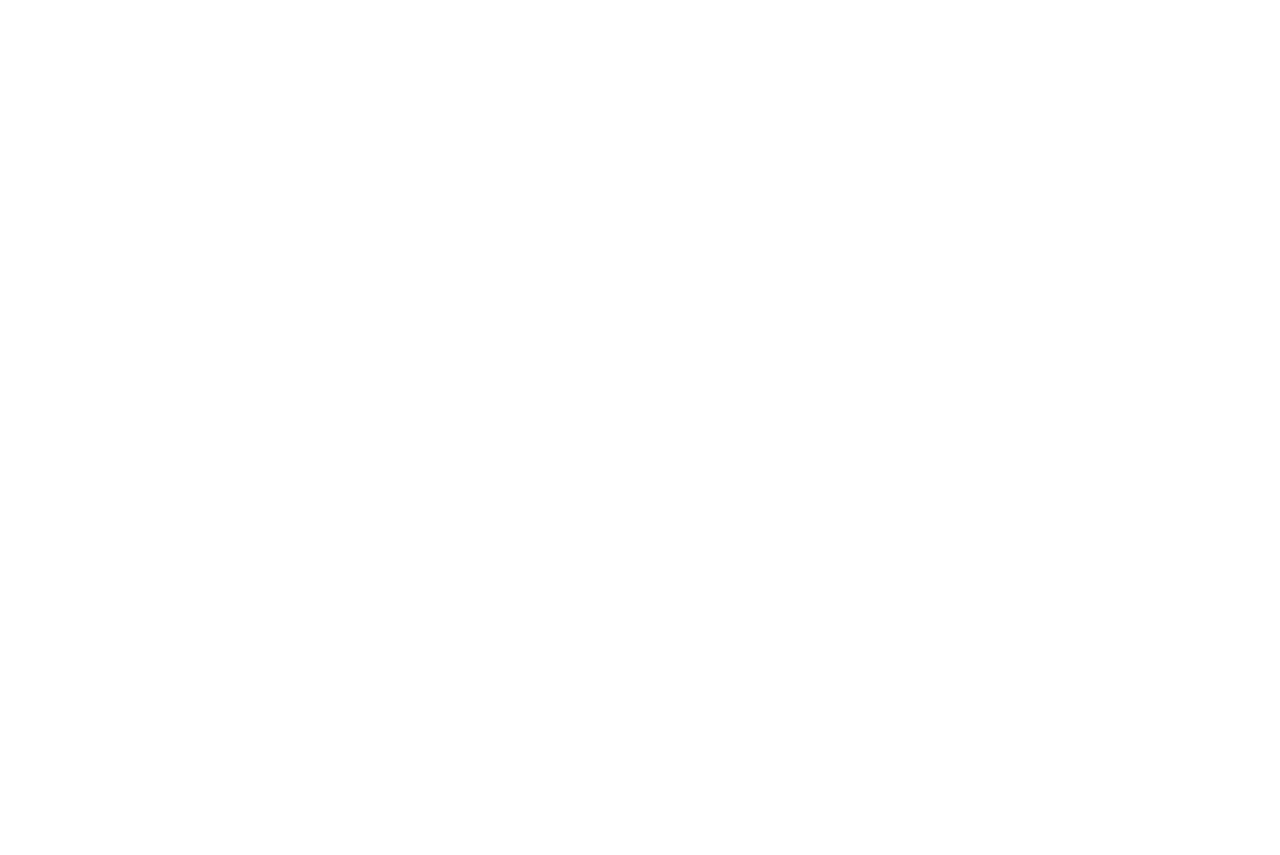
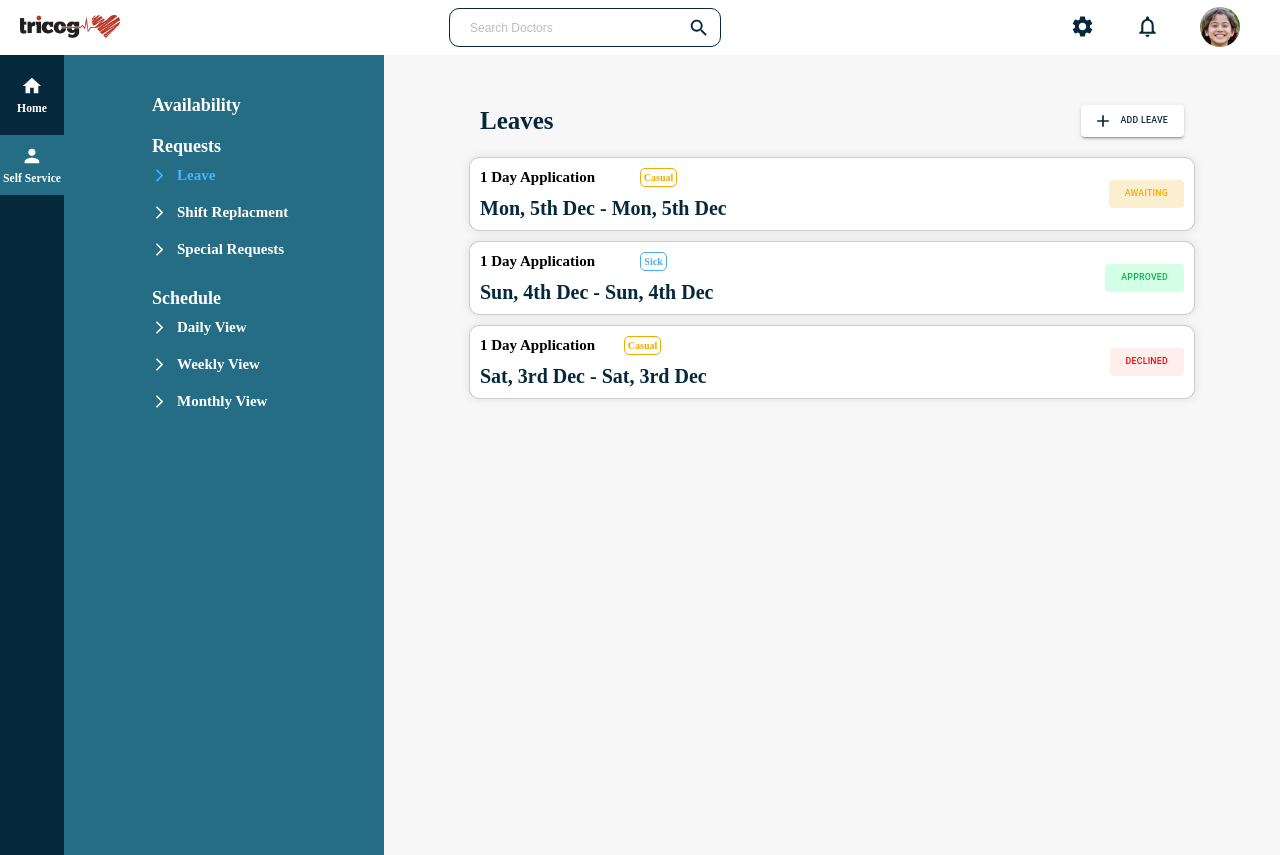
Before and after one commit to Sneha-Shaw/shift_frontend, a React (Create React App) app: page /self-service/requests/leave in a window 1280 px wide. Before the commit this address had no page. Before the commit the page ends 800 px from the top, so only its background shows below. Built offline with nearby package versions, Linux system fonts and the light colour scheme.

Commit message:
`defined routes`

```diff
--- a/src/Routes.js
+++ b/src/Routes.js
@@ -8,6 +8,7 @@ import Navbar from './components/Navbar/Navbar'
 import Availabity from "./pages/Availabity/Availabity";
 import Leave from "./pages/Leave/Leave";
 import ShiftReplace from "./pages/ShiftReplace/ShiftReplace";
+import SpecialRequest from "./pages/SpecialRequest/SpecialRequest";
 
 const Router = () => {
     // doctor info from redux
@@ -18,6 +19,7 @@ const Router = () => {
                 <Routes>
                     <Route exact path="/login" element={<Login />} />
                     <Route
+                        exact
                         path="/"
                         element={
                             doctorInfo ? (
@@ -31,16 +33,18 @@ const Router = () => {
                         }
                     />
                     <Route
+                        exact
                         path="/self-service"
                         element={
                             doctorInfo ? (
-                                <Navigate to="/self-service/availability"/>
+                                <Navigate to="/self-service/availability" />
                             ) : (
                                 <Navigate to="/login" />
                             )
                         }
                     />
                     <Route
+                        exact
                         path="/self-service/availability"
                         element={
                             doctorInfo ? (
@@ -54,7 +58,8 @@ const Router = () => {
                         }
                     />
                     <Route
-                        path="/self-service/requests/l"
+                        exact
+                        path="/self-service/requests/leave"
                         element={
                             doctorInfo ? (
                                 <>
@@ -67,12 +72,27 @@ const Router = () => {
                         }
                     />
                     <Route
-                        path="/self-service/requests/sr"
+                        exact
+                        path="/self-service/requests/shift"
                         element={
                             doctorInfo ? (
                                 <>
                                     <Navbar />
                                     <ShiftReplace />
+                                </>
+                            ) : (
+                                <Navigate to="/login" />
+                            )
+                        }
+                    />
+                    <Route
+                        exact
+                        path="/self-service/requests/special"
+                        element={
+                            doctorInfo ? (
+                                <>
+                                    <Navbar />
+                                    <SpecialRequest />
                                 </>
                             ) : (
                                 <Navigate to="/login" />
--- a/src/components/SubSidebar/SubSidebar.js
+++ b/src/components/SubSidebar/SubSidebar.js
@@ -25,7 +25,7 @@ const SubSidebar = () => {
                     {/* sub list */}
                     <ul className={classes.subList}>
                         <li className={classes.subListItem}>
-                            <NavLink to='/self-service/requests/l'
+                            <NavLink to='/self-service/requests/leave'
                                 style={({ isActive }) => ({
                                     color: isActive ? '#47B5FF' : 'none',
                                 })} className={classes.navLink}>
@@ -35,7 +35,7 @@ const SubSidebar = () => {
                             </NavLink>
                         </li>
                         <li className={classes.subListItem}>
-                            <NavLink to='/self-service/requests/sr'
+                            <NavLink to='/self-service/requests/shift'
                                 style={({ isActive }) => ({
                                     color: isActive ? '#47B5FF' : 'none',
                                 })} className={classes.navLink}>
@@ -44,7 +44,7 @@ const SubSidebar = () => {
                             </NavLink>
                         </li>
                         <li className={classes.subListItem}>
-                            <NavLink to='/self-service/requests/sp'
+                            <NavLink to='/self-service/requests/special'
                                 style={({ isActive }) => ({
                                     color: isActive ? '#47B5FF' : 'none',
                                 })} className={classes.navLink}>
--- /dev/null
+++ b/src/pages/SpecialRequest/SpecialRequest.js
@@ -0,0 +1,16 @@
+import React from 'react'
+import useStyles from './styles'
+import Sidebar from '../../components/Sidebar/Sidebar'
+import SubSidebar from '../../components/SubSidebar/SubSidebar'
+
+const SpecialRequest = () => {
+    const classes = useStyles()
+    return (
+        <div className={classes.root}>
+            <Sidebar />
+            <SubSidebar />
+        </div>
+    )
+}
+
+export default SpecialRequest
--- /dev/null
+++ b/src/pages/SpecialRequest/styles.js
@@ -0,0 +1,10 @@
+
+import { makeStyles } from "@mui/styles";
+export default makeStyles((theme) => ({
+    root: {
+        width: "100%",
+        height: "100vh",
+        display: "flex",
+        background: "#f7f7f7",
+    },
+}))
```
Lines whose indentation alone changed are shown as unchanged.
